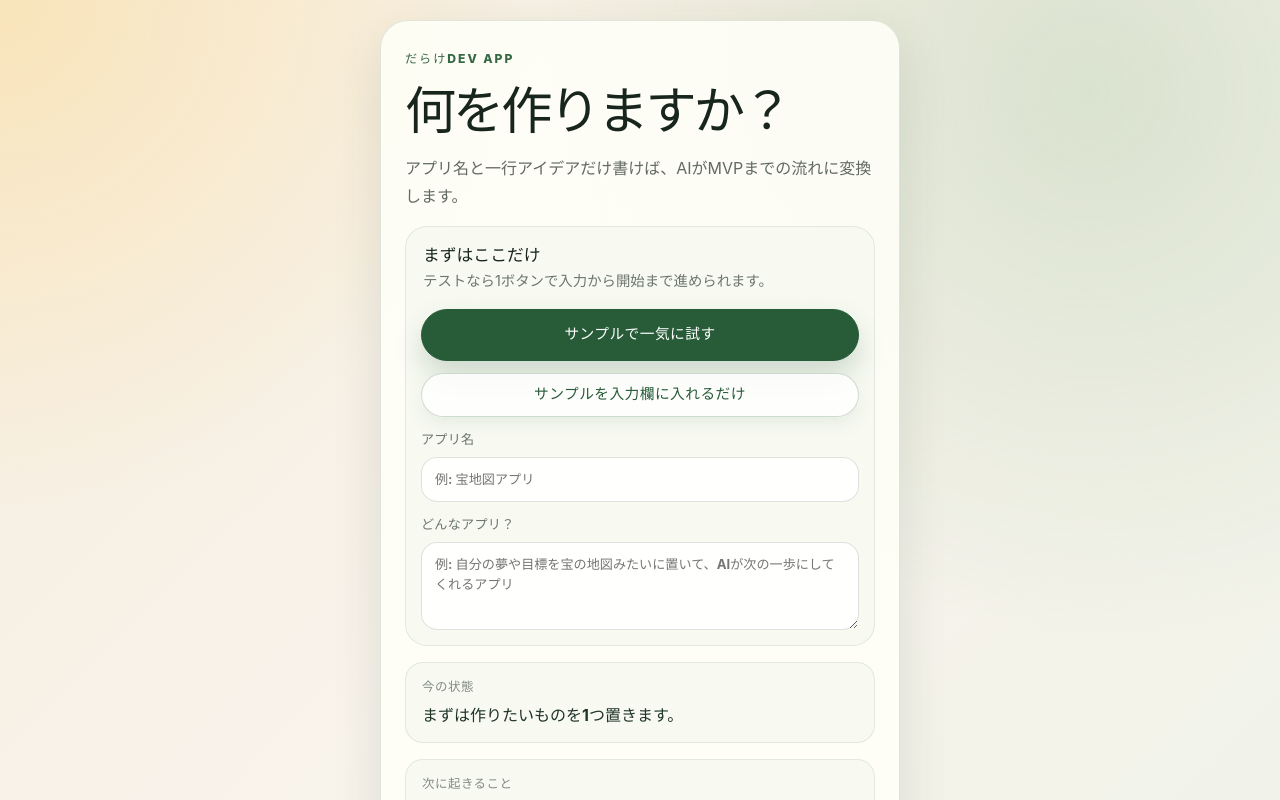
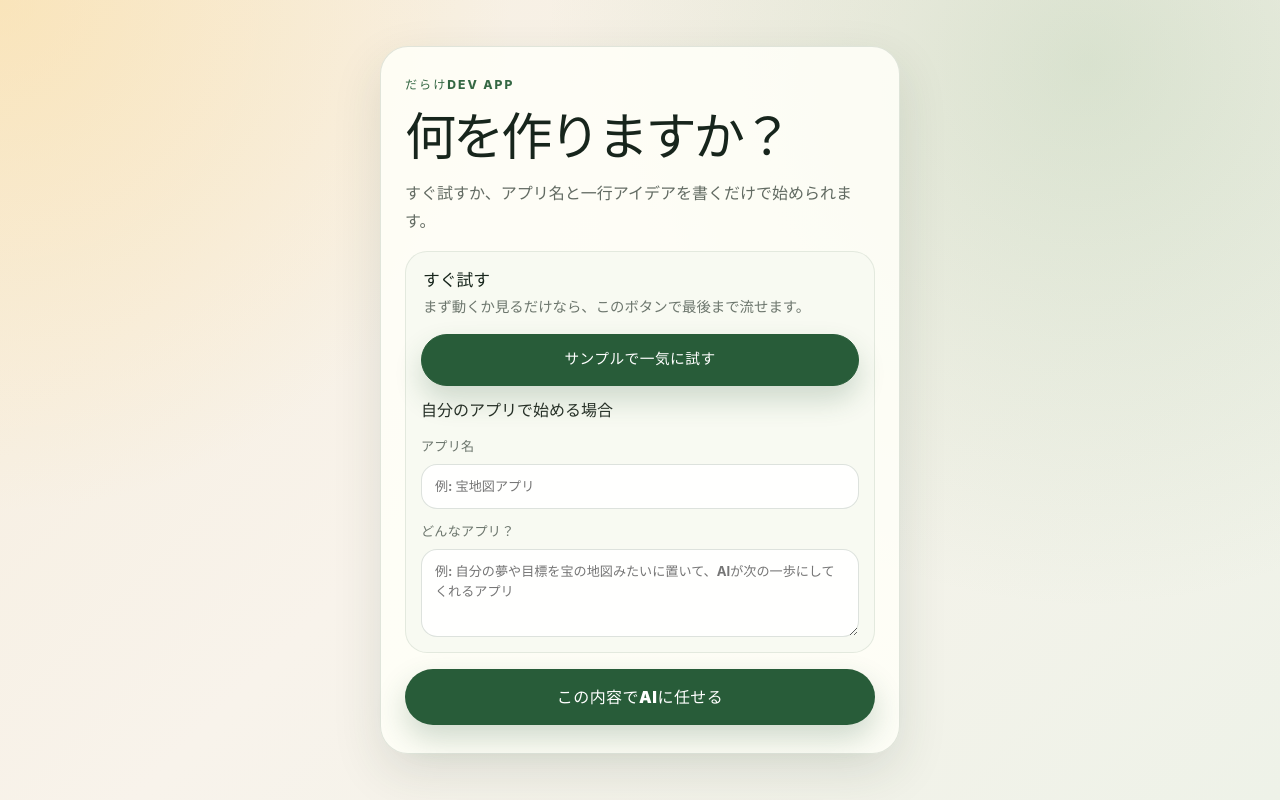
Before and after one commit to sunpotflower4460-cpu/darake-dev-app-AI, a React (Vite) app: page / in a window 1280 px wide. Shown: the top 800 px of the page. Built offline with nearby package versions, Linux system fonts and the light colour scheme.

Commit message:
Simplify empty human cockpit

```diff
--- a/src/components/DarakeHumanOnePageCockpit.tsx
+++ b/src/components/DarakeHumanOnePageCockpit.tsx
@@ -207,7 +207,7 @@ function buildActionState(args: {
   if (!args.hasSeed) {
     return {
       status: 'まずは作りたいものを1つ置きます。',
-      next: 'テストなら「サンプルで一気に試す」で、入力から開始までまとめて進められます。',
+      next: 'テストなら「すぐ試す」、自分のアプリなら2つの欄を書いて開始します。',
       stop: 'なし',
       action: { label: 'この内容でAIに任せる', tone: 'primary' },
     };
@@ -275,7 +275,7 @@ export function DarakeHumanOnePageCockpit() {
 
   const latestBlueprint = blueprints[blueprints.length - 1] ?? null;
   const appName = form?.appName?.trim() || latestBlueprint?.appName || '何を作りますか？';
-  const idea = form?.oneLineIdea?.trim() || latestBlueprint?.oneLineIdea || 'アプリ名と一行アイデアだけ書けば、AIがMVPまでの流れに変換します。';
+  const idea = form?.oneLineIdea?.trim() || latestBlueprint?.oneLineIdea || 'すぐ試すか、アプリ名と一行アイデアを書くだけで始められます。';
 
   const queued = tasks.filter((task) => task.status === 'queued' || task.status === 'running' || task.status === 'retrying').length;
   const askLater = tasks.filter((task) => task.status === 'ask-later' || task.status === 'failed-soft').length;
@@ -284,6 +284,8 @@ export function DarakeHumanOnePageCockpit() {
 
   const hasSeed = Boolean(latestBlueprint || tasks.length > 0 || form?.oneLineIdea?.trim());
   const showReceipt = hasSeed || isStarting || Boolean(omakase?.status);
+  const showProgressCards = hasSeed || isStarting || Boolean(omakase?.status) || blockedHard > 0 || askLater > 0;
+  const showDetailsButton = hasSeed && (blockedHard > 0 || askLater > 0 || reports.length > 0 || Boolean(omakase?.status));
 
   useEffect(() => {
     if (hasSeed) return;
@@ -406,8 +408,8 @@ export function DarakeHumanOnePageCockpit() {
         {!hasSeed && (
           <div className="darakeHumanOnePage__seedForm" aria-label="アプリの種">
             <div className="darakeHumanOnePage__seedGuide">
-              <strong>まずはここだけ</strong>
-              <span>テストなら1ボタンで入力から開始まで進められます。</span>
+              <strong>すぐ試す</strong>
+              <span>まず動くか見るだけなら、このボタンで最後まで流せます。</span>
             </div>
             <button
               type="button"
@@ -417,14 +419,7 @@ export function DarakeHumanOnePageCockpit() {
             >
               サンプルで一気に試す
             </button>
-            <button
-              type="button"
-              className="darakeHumanOnePage__templateButton"
-              onClick={fillTestSeedTemplate}
-              disabled={primaryDisabled}
-            >
-              サンプルを入力欄に入れるだけ
-            </button>
+            <div className="darakeHumanOnePage__seedDivider">自分のアプリで始める場合</div>
             <label className="darakeHumanOnePage__field">
               <span>アプリ名</span>
               <input
@@ -465,6 +460,8 @@ export function DarakeHumanOnePageCockpit() {
           </div>
         )}
 
+        {showProgressCards && (
+          <>
             <div className="darakeHumanOnePage__statusBlock">
               <span className="darakeHumanOnePage__label">今の状態</span>
               <strong>{state.status}</strong>
@@ -479,6 +476,8 @@ export function DarakeHumanOnePageCockpit() {
               <span className="darakeHumanOnePage__label">確認が必要なこと</span>
               <strong>{state.stop}</strong>
             </div>
+          </>
+        )}
 
         {state.hint && (
           <div className="darakeHumanOnePage__hint">
@@ -495,9 +494,11 @@ export function DarakeHumanOnePageCockpit() {
           {state.action.label}
         </button>
 
+        {showDetailsButton && (
           <button type="button" className="darakeHumanOnePage__detail" onClick={() => requestDarakeHumanViewModeChange('details')}>
             詳しく見る
           </button>
+        )}
       </section>
     </main>
   );
```
Lines whose indentation alone changed are shown as unchanged.
